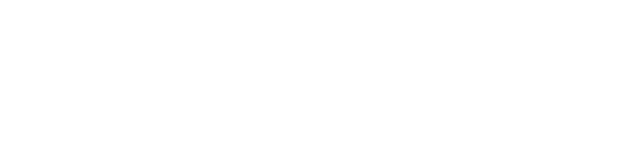
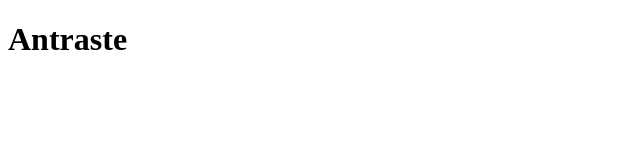
Before and after one commit to Tomas1976K/240213WEB160VAK, a plain HTML site: page index.html in a window 1280 px wide. Shown: the whole page, without its empty margins (0-640 px from the left). Drawn offline with Linux system fonts and the light colour scheme.

Commit message:
Pridejau h1 elementa

```diff
--- a/index.html
+++ b/index.html
@@ -3,9 +3,10 @@
 <head>
     <meta charset="UTF-8">
     <meta name="viewport" content="width=device-width, initial-scale=1.0">
-    <title>Document</title>
+    <title>Testinis failas</title>
 </head>
 <body>
+    <h1>Antraste</h1>
 
 </body>
 </html>
```
